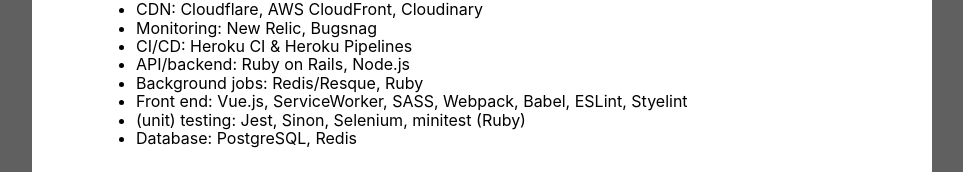
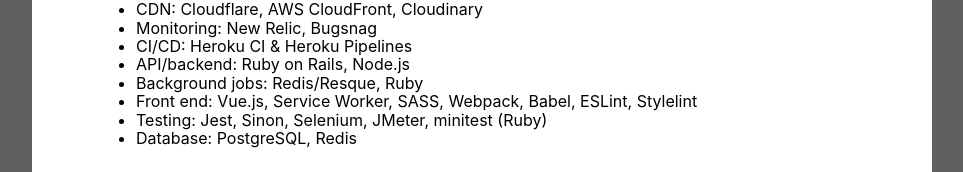
Before and after one commit to paulkamer/paulkamer.nl, a React (Create React App) app: page /jobs/startme in a window 1280 px wide. Shown: the part 505-677 px from the top of the page, without its empty margins (158-1121 px from the left). Built offline with nearby package versions, Linux system fonts and the light colour scheme.

Commit message:
Corrects typo

```diff
--- a/src/containers/jobs/JobStartmePage.jsx
+++ b/src/containers/jobs/JobStartmePage.jsx
@@ -38,8 +38,8 @@
         <li>CI/CD: Heroku CI & Heroku Pipelines</li>
         <li>API/backend: Ruby on Rails, Node.js</li>
         <li>Background jobs: Redis/Resque, Ruby</li>
-        <li>Front end: Vue.js, ServiceWorker, SASS, Webpack, Babel, ESLint, Styelint</li>
-        <li>(unit) testing: Jest, Sinon, Selenium, minitest (Ruby)</li>
+        <li>Front end: Vue.js, Service Worker, SASS, Webpack, Babel, ESLint, Stylelint</li>
+        <li>Testing: Jest, Sinon, Selenium, JMeter, minitest (Ruby)</li>
         <li>Database: PostgreSQL, Redis</li>
       </ul>
 
```
